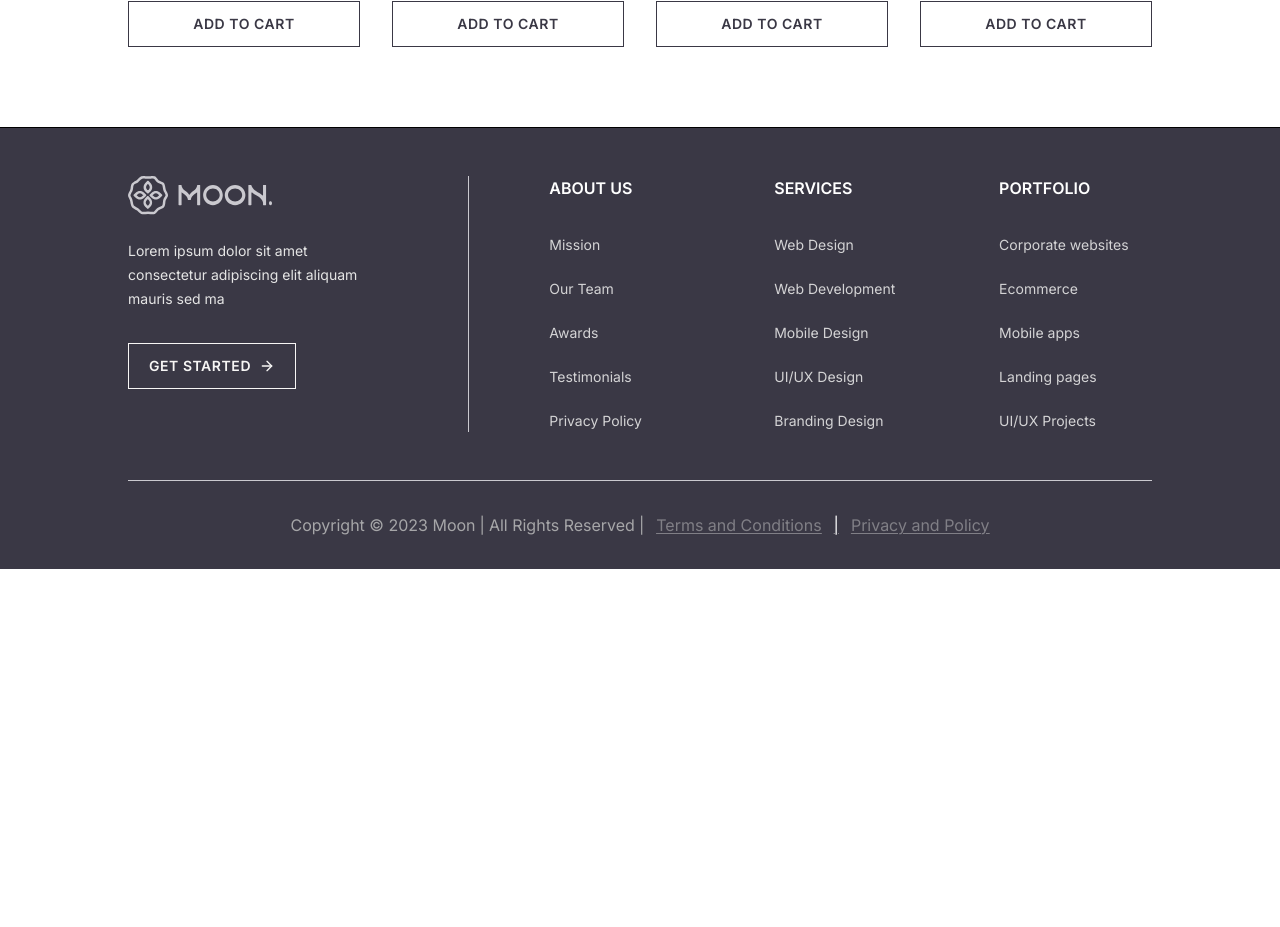
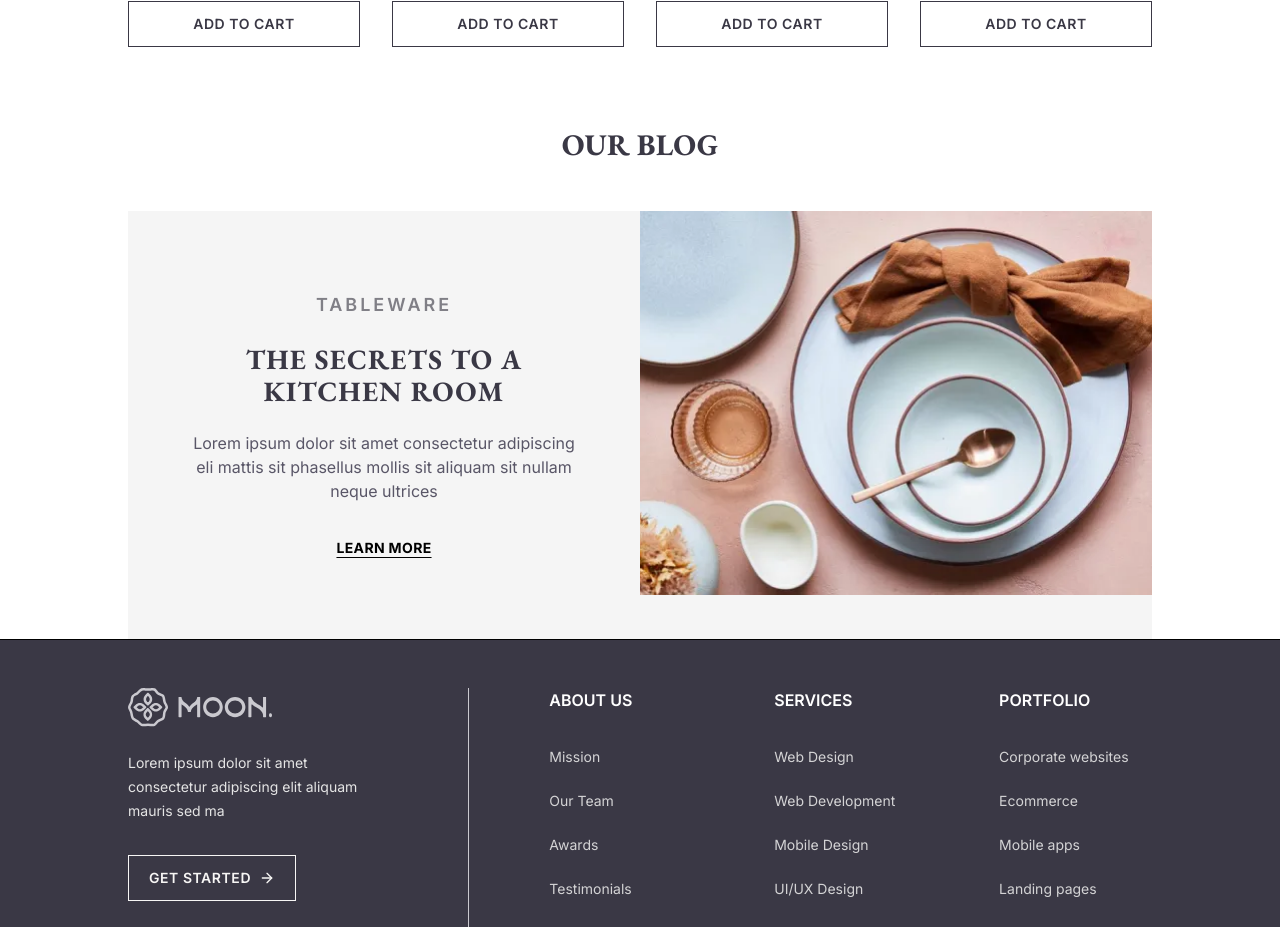
Before and after one commit to adhishrestha/mern-ecommerce-site, a React app in the folder frontend/: page / in a window 1280 px wide. Shown: the part 4175-5102 px from the top of the page. Before the commit the page ends 4744 px from the top, so only its background shows below. Built offline with nearby package versions, Linux system fonts and the light colour scheme; the HTML template or start-up script is replaced by a standard one.

Commit message:
feat(blogSec): add a blog section using splitsection resuseable component

```diff
--- a/frontend/src/assets/data/assets.js
+++ b/frontend/src/assets/data/assets.js
@@ -26,6 +26,9 @@ import p_img12 from '../images/products/p_img12.webp';
 import about_img1 from '../images/about/about-img1-home-sec.webp';
 import about_img2 from '../images/about/about-img2-home-sec.webp';
 
+//Blog Images
+import blog_img1 from '../images/blog/blog-img1.webp';
+
 export const assets = {
   logo,
   footer_logo,
@@ -50,4 +53,5 @@ export const assets = {
   p_img12,
   about_img1,
   about_img2,
+  blog_img1,
 };
--- a/frontend/src/components/shared/SplitSection.jsx
+++ b/frontend/src/components/shared/SplitSection.jsx
@@ -52,7 +52,7 @@ const SplitSection = ({
               src={image}
               alt={imageAlt || title}
               loading="lazy"
-              className="h-full w-full object-cover transition-transform duration-700 hover:scale-105"
+              className="h-full w-full object-cover"
             />
           </div>
         </div>
--- a/frontend/src/pages/Home.jsx
+++ b/frontend/src/pages/Home.jsx
@@ -6,6 +6,7 @@ import PromoSection from '../sections/home/PromoSection';
 import BestSellerSection from '../sections/home/BestSellerSection';
 import AboutSection from '../sections/home/AboutSection';
 import NewArrivalSection from '../sections/home/NewArrivalSection';
+import BlogSection from '../sections/home/BlogSection';
 
 const Home = () => {
   return (
@@ -16,6 +17,7 @@ const Home = () => {
       <BestSellerSection />
       <AboutSection />
       <NewArrivalSection />
+      <BlogSection />
     </>
   );
 };
--- /dev/null
+++ b/frontend/src/sections/home/BlogSection.jsx
@@ -0,0 +1,23 @@
+import React from 'react';
+import SplitSection from '../../components/shared/SplitSection';
+import { assets } from '../../assets/data/assets';
+import SectionHeader from '../../components/shared/SectionHeader';
+
+const BlogSection = () => {
+  return (
+    <>
+      <SectionHeader title="Our blog" />
+      <SplitSection
+        subtitle="TableWare"
+        title="The secrets to a kitchen room"
+        description="Lorem ipsum dolor sit amet consectetur adipiscing eli mattis sit phasellus mollis sit aliquam sit nullam neque ultrices"
+        buttonLink="/blog"
+        buttonText="Learn More"
+        image={assets.blog_img1}
+        imageAlt=""
+      />
+    </>
+  );
+};
+
+export default BlogSection;
```
Also changed, not shown: frontend/src/assets/images/blog/blog-img1.webp (added).
